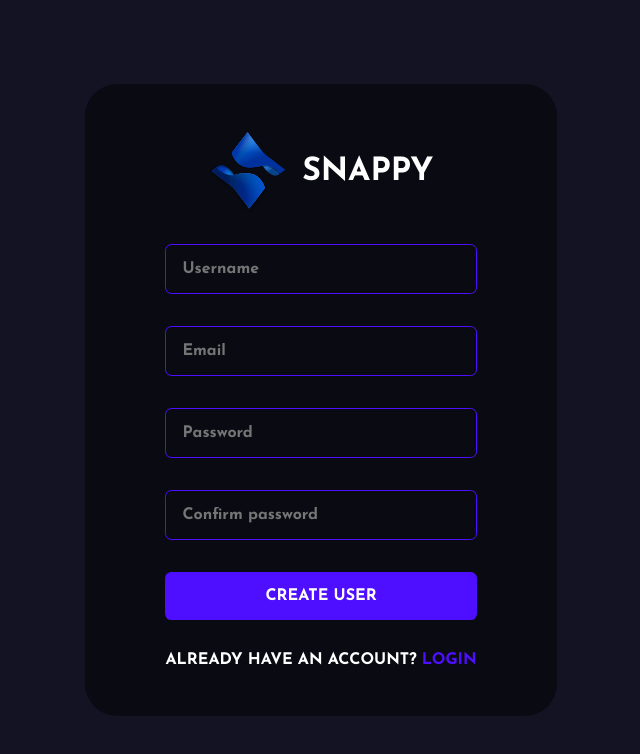
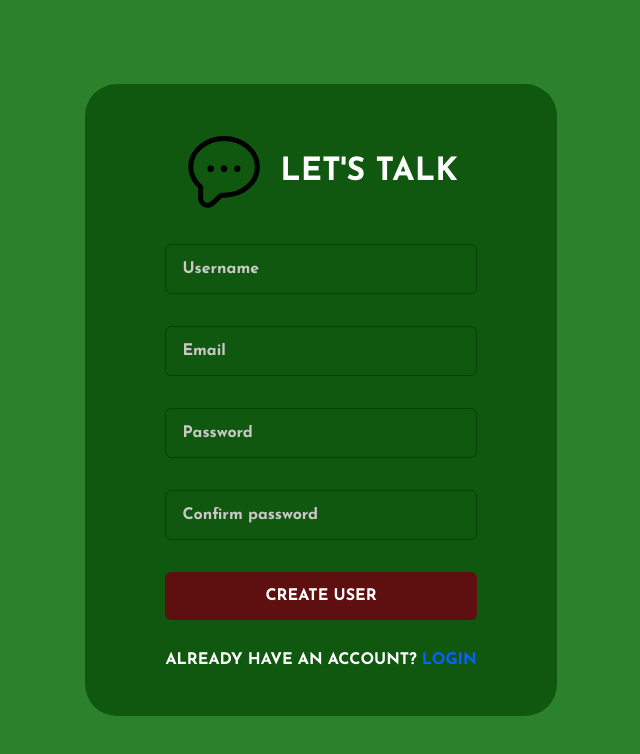
Before and after one commit to Saurabh-kumar44/Real-Time-ChatAPP, a React (Create React App) app in the folder public/: page /register in a window 1280 px wide. Shown: the top 754 px of the page, without its empty margins (319-959 px from the left). Built offline with nearby package versions, Linux system fonts and the light colour scheme; the HTML template or start-up script is replaced by a standard one; a web font is replaced by a local one.

Commit message:
complete

```diff
--- a/public/src/components/ChatContainer.jsx
+++ b/public/src/components/ChatContainer.jsx
@@ -159,7 +159,7 @@ const Container = styled.div`
         padding: 1rem;
         font-size: 1.1rem;
         border-radius: 1rem;
-        color: #d1d1d1;
+        color: #dcdada;
         @media screen and (min-width: 720px) and (max-width: 1080px) {
           max-width: 70%;
         }
@@ -168,13 +168,13 @@ const Container = styled.div`
     .sended {
       justify-content: flex-end;
       .content {
-        background-color: #4f04ff21;
+        background-color: #609510;
       }
     }
     .received {
       justify-content: flex-start;
       .content {
-        background-color: #9900ff20;
+        background-color: #4d8000;
       }
     }
   }
--- a/public/src/components/ChatInput.jsx
+++ b/public/src/components/ChatInput.jsx
@@ -49,7 +49,7 @@ const Container = styled.div`
   display: grid;
   align-items: center;
   grid-template-columns: 5% 95%;
-  background-color: #080420;
+  background-color: #095a09;
   padding: 0 2rem;
   @media screen and (min-width: 720px) and (max-width: 1080px) {
     padding: 0 1rem;
@@ -101,7 +101,7 @@ const Container = styled.div`
     display: flex;
     align-items: center;
     gap: 2rem;
-    background-color: #ffffff34;
+    background-color: #6a6a6a;
     input {
       width: 90%;
       height: 60%;
@@ -110,7 +110,10 @@ const Container = styled.div`
       border: none;
       padding-left: 1rem;
       font-size: 1.2rem;
-
+      ::placeholder {
+        color: #ccc8c8;
+        opacity: 1;
+      }
       &::selection {
         background-color: #9a86f3;
       }
--- a/public/src/components/Contact.js
+++ b/public/src/components/Contact.js
@@ -1,7 +1,7 @@
 import React, { useEffect } from 'react'
 import { useState } from 'react';
 import styled from 'styled-components'
-import logo from '../assets/logo.svg'
+import logo from '../assets/logo1.svg'
 
 function Contact({ contacts, currentUser, changeChat }) {
   const [currentUserName, setCurrentUserName] = useState(undefined);
@@ -67,7 +67,7 @@ const Container = styled.div`
   display: grid;
   grid-template-rows: 10% 75% 15%;
   overflow: hidden;
-  background-color: #080420;
+  background-color: #2f4b05;
   .brand {
     display: flex;
     align-items: center;
@@ -118,12 +118,12 @@ const Container = styled.div`
       }
     }
     .selected {
-      background-color: #9a86f3;
+      background-color: #3d893d;
     }
   }
 
   .current-user {
-    background-color: #0d0d30;
+    background-color: #033d03;
     display: flex;
     justify-content: center;
     align-items: center;
--- a/public/src/components/Logout.jsx
+++ b/public/src/components/Logout.jsx
@@ -23,7 +23,7 @@ const Button = styled.button`
     align-items: center;
     padding: 0.3rem;
     border-radius: 0.5rem;
-    background-color: #9a86f3;
+    background-color: #9a9a9a;
     border: none;
     cursor: pointer;
     :hover{
--- a/public/src/pages/Chat.jsx
+++ b/public/src/pages/Chat.jsx
@@ -76,7 +76,7 @@ const Container = styled.div`
   justify-content: center;
   gap: 1rem;
   align-items: center;
-  background-color: #131324;
+  background-color: #2c812c;
   .container {
     height: 85vh;
     width: 85vw;
--- a/public/src/pages/Login.jsx
+++ b/public/src/pages/Login.jsx
@@ -1,6 +1,6 @@
 import React, { useState, useEffect } from 'react'
 import { Link, useNavigate } from 'react-router-dom';
-import Logo from '../assets/logo.svg';
+import Logo from '../assets/logo1.svg';
 import styled from 'styled-components'
 import { ToastContainer, toast } from 'react-toastify';
 import 'react-toastify/dist/ReactToastify.css';
@@ -74,7 +74,7 @@ function Login() {
         <form onSubmit={(event) => { handleSubmit(event) }}>
           <div className="brand">
             <img src={Logo} alt="Logo" style={{ height: "5rem" }} />
-            <h1>Snappy</h1>
+            <h1>Let's Talk</h1>
           </div>
           <input type="text" placeholder='Username' name='username' onChange={e => { handleChange(e) }} min="3"/>
           <input type="password" placeholder='Password' name='password' onChange={e => { handleChange(e) }} />
@@ -95,7 +95,7 @@ const FormContainer = styled.div`
   justify-content: center;
   gap: 1rem;
   align-items: center;
-  background-color: #131324;
+  background-color: #2c812c;
   .brand {
     display: flex;
     align-items: center;
@@ -114,25 +114,29 @@ const FormContainer = styled.div`
     display: flex;
     flex-direction: column;
     gap: 2rem;
-    background-color: #00000076;
+    background-color: #105810;
     border-radius: 2rem;
     padding: 5rem;
   }
   input {
     background-color: transparent;
     padding: 1rem;
-    border: 0.1rem solid #4e0eff;
+    border: 0.1rem solid #014101;
     border-radius: 0.4rem;
     color: white;
     width: 100%;
     font-size: 1rem;
+    ::placeholder {
+      color: #ccc8c8;
+      opacity: 1;
+    }
     &:focus {
-      border: 0.1rem solid #997af0;
+      border: 0.1rem solid #0d7e0d;
       outline: none;
     }
   }
   button {
-    background-color: #4e0eff;
+    background-color: #5e0f0f;
     color: white;
     padding: 1rem 2rem;
     border: none;
@@ -142,14 +146,14 @@ const FormContainer = styled.div`
     font-size: 1rem;
     text-transform: uppercase;
     &:hover {
-      background-color: #4e0eff;
+      background-color: #782222;
     }
   }
   span {
     color: white;
     text-transform: uppercase;
     a {
-      color: #4e0eff;
+      color: #0762ff;
       text-decoration: none;
       font-weight: bold;
     }
--- a/public/src/pages/Register.jsx
+++ b/public/src/pages/Register.jsx
@@ -1,6 +1,6 @@
 import React, { useState, useEffect } from 'react'
 import { Link, useNavigate } from 'react-router-dom';
-import Logo from '../assets/logo.svg';
+import Logo from '../assets/logo1.svg';
 import styled from 'styled-components'
 import { ToastContainer, toast } from 'react-toastify';
 import 'react-toastify/dist/ReactToastify.css';
@@ -83,7 +83,7 @@ function Register() {
                 <form onSubmit={(event) => { handleSubmit(event) }}>
                     <div className="brand">
                         <img src={Logo} alt="Logo" style={{ height: "5rem" }} />
-                        <h1>Snappy</h1>
+                        <h1>Let's Talk</h1>
                     </div>
                     <input type="text" placeholder='Username' name='username' onChange={e => { handleChange(e) }} />
                     <input type="email" placeholder='Email' name='email' onChange={e => { handleChange(e) }} />
@@ -106,7 +106,7 @@ const FormContainer = styled.div`
   justify-content: center;
   gap: 1rem;
   align-items: center;
-  background-color: #131324;
+  background-color: #2c812c;
   .brand {
     display: flex;
     align-items: center;
@@ -125,25 +125,29 @@ const FormContainer = styled.div`
     display: flex;
     flex-direction: column;
     gap: 2rem;
-    background-color: #00000076;
+    background-color: #105810;
     border-radius: 2rem;
     padding: 3rem 5rem;
   }
   input {
     background-color: transparent;
     padding: 1rem;
-    border: 0.1rem solid #4e0eff;
+    border: 0.1rem solid #014101;
     border-radius: 0.4rem;
     color: white;
     width: 100%;
     font-size: 1rem;
+    ::placeholder {
+      color: #ccc8c8;
+      opacity: 1;
+    }
     &:focus {
-      border: 0.1rem solid #997af0;
+      border: 0.1rem solid #0d7e0d;
       outline: none;
     }
   }
   button {
-    background-color: #4e0eff;
+    background-color: #5e0f0f;
     color: white;
     padding: 1rem 2rem;
     border: none;
@@ -153,14 +157,14 @@ const FormContainer = styled.div`
     font-size: 1rem;
     text-transform: uppercase;
     &:hover {
-      background-color: #4e0eff;
+      background-color: ;
     }
   }
   span {
     color: white;
     text-transform: uppercase;
     a {
-      color: #4e0eff;
+      color: #0762ff;
       text-decoration: none;
       font-weight: bold;
     }
```
Also changed, not shown: public/src/assets/logo1.svg (added).
